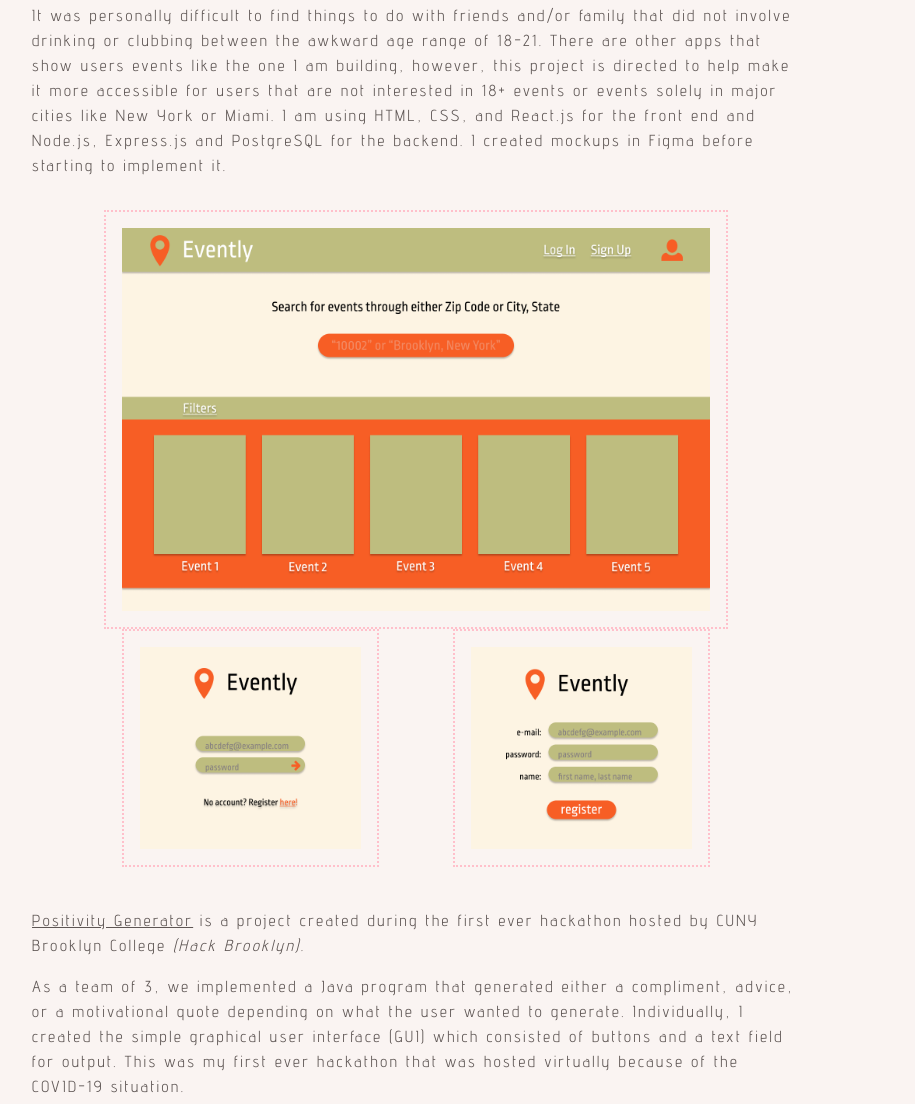
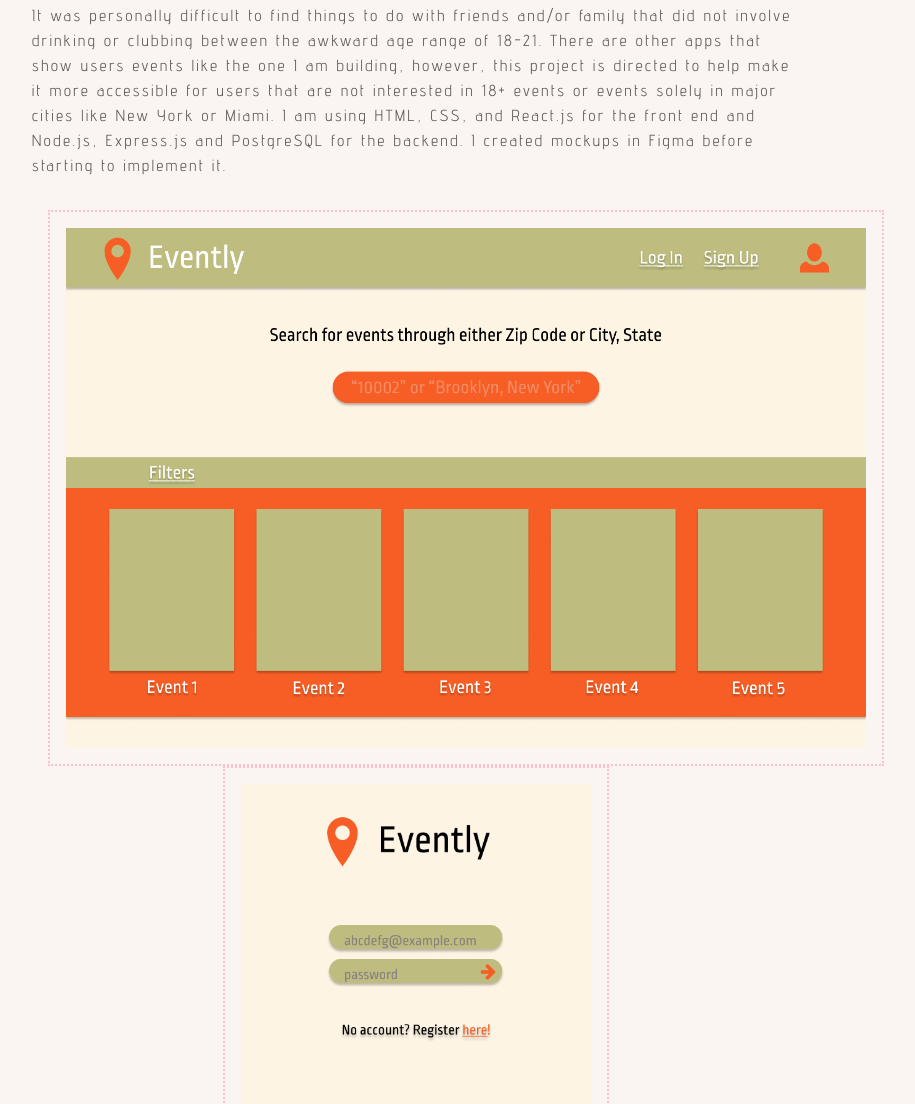
Before and after one commit to meaganruan/meaganruan.github.io, a plain HTML site: page index.html in a window 1280 px wide. Shown: the part 1305-2409 px from the top of the page, without its empty margins (224-1139 px from the left). Drawn offline with Linux system fonts and the light colour scheme; a web font is replaced by a local one.

Commit message:
adjusted image size

```diff
--- a/index.html
+++ b/index.html
@@ -123,16 +123,19 @@
                 class="homepage"
                 src="pics/evently-hp.png"
                 alt="evently home page mockup"
+                width="800"
               />
               <img
                 class="popups"
                 src="pics/evently-login.png"
                 alt="evently sign up pop up"
+                width="350"
               />
               <img
                 class="popups"
                 src="pics/evently-signup.png"
                 alt="evently sign up pop up"
+                width="350"
               />
             </div>
           </div>
--- a/myStyles.css
+++ b/myStyles.css
@@ -247,12 +247,10 @@ img#starfish {
   padding: 1em;
 }
 .homepage {
-  width: 80%;
   border: dotted 2px pink;
   padding: 1em;
 }
 .popups {
-  width: 30%;
   border: dotted 2px pink;
   padding: 1em;
 }
```
